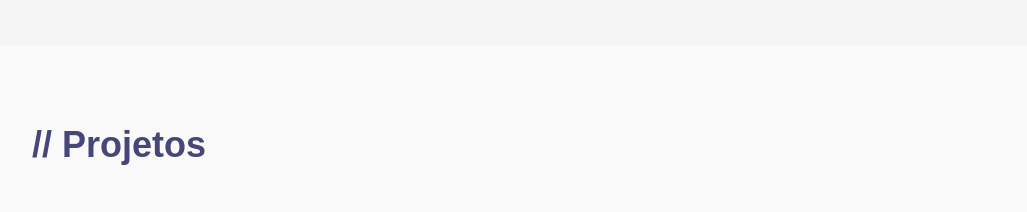
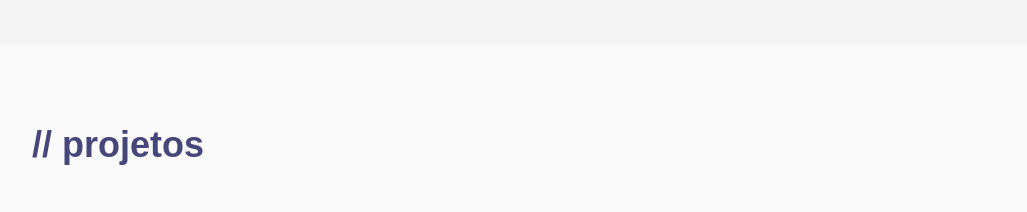
Before and after one commit to natanalmeida03/Portfolio-Nextjs, a Next.js app: page / in a window 1280 px wide. Shown: the part 1043-1255 px from the top of the page, without its empty margins (112-1139 px from the left). Built offline with nearby package versions, Linux system fonts and the light colour scheme; a web font is replaced by a local one.

Commit message:
fix: fix react build

```diff
--- a/src/components/About.tsx
+++ b/src/components/About.tsx
@@ -2,7 +2,7 @@ function About() {
   return (
     <section id="about" className="pb-11 pt-20 bg-bk4">
       <div className="mx-auto max-w-5xl">
-        <h2 className="font-bold text-4xl text-pk mb-10 pl-4 md:pr-0">// Sobre mim</h2>
+        <h2 className="font-bold text-4xl text-pk mb-10 pl-4 md:pr-0">{'// Sobre mim'}</h2>
         <p className="text-xl max-w-3xl text-black pl-4 md:pr-0">
           Sou o Natan Almeida, estudante de Engenharia de Software da UnB.
           Estou em busca da minha primeira oportunidade no mercado como dev.
--- a/src/components/Know.tsx
+++ b/src/components/Know.tsx
@@ -4,7 +4,7 @@ function Know() {
   return (
     <section id="know" className="pb-11 pt-20 bg-bk4">
       <div className="mx-auto max-w-5xl">
-        <h1 className="font-bold text-4xl text-pk mb-10 pl-4 md:pr-0">// Conhecimentos</h1>
+        <h1 className="font-bold text-4xl text-pk mb-10 pl-4 md:pr-0">{'// Conhecimentos'}</h1>
         <ul className="flex flex-wrap md:gap-10 justify-center items-center">
           <KnowCard title="C++" image="/c-.png" />
           <KnowCard title="Javascript" image="/js.png" />
--- a/src/components/Projects.tsx
+++ b/src/components/Projects.tsx
@@ -103,7 +103,7 @@ function Projects() {
     <section id="projects" className="pb-11 pt-20 bg-bk3">
       <div className="mx-auto max-w-5xl">
         <h1 className="font-bold text-4xl text-pk mb-10 pl-4 md:pr-0">
-          // Projetos
+          {'// projetos'}
         </h1>
         <div className="mb-6 px-4">
           {allTools.map((tool) => (
```
